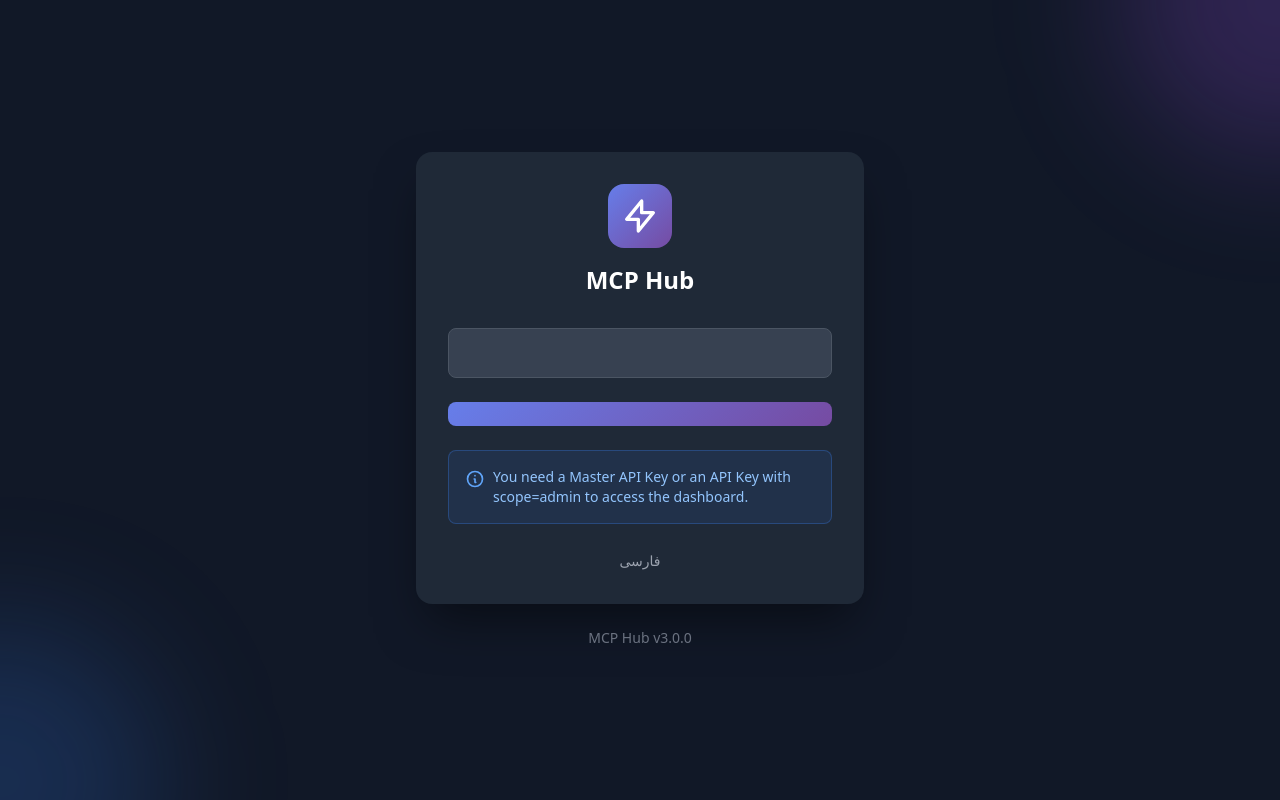
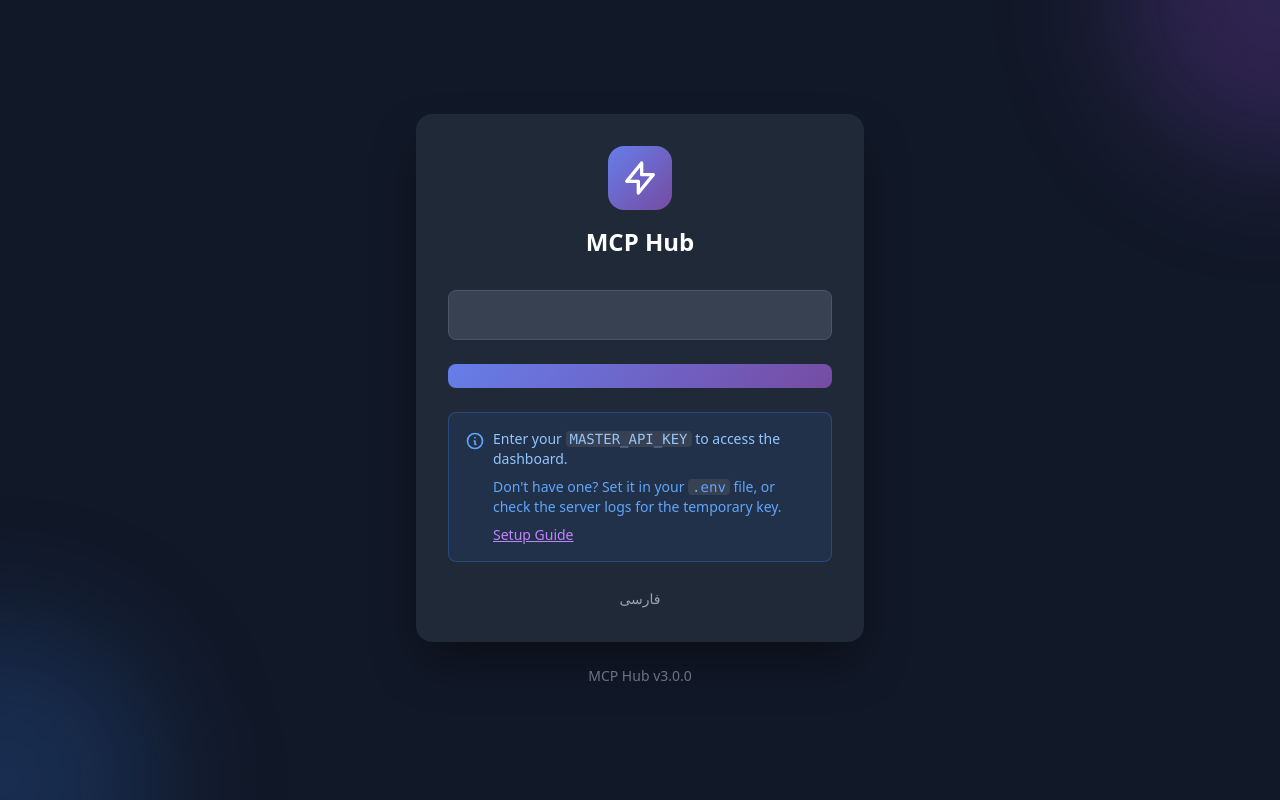
Before and after one commit to airano-ir/mcphub, a Python web app: template core/templates/dashboard/login.html in a window 1280 px wide. Run offline with Jinja, Linux system fonts and the light colour scheme; the template is opened without the code that fills it, so the values that code supplies are empty; some libraries are stand-ins or nearby versions.

Commit message:
fix(ux): improve new user onboarding experience
- Show full temporary API key in logs (not masked) so users can log in
- Redirect root URL / to /dashboard (was 404)
- Add setup guidance and docs link to login page
- Make footer version dynamic (read from pyproject.toml)

Co-Authored-By: Claude Opus 4.6 <noreply@anthropic.com>

```diff
--- a/core/auth.py
+++ b/core/auth.py
@@ -27,11 +27,14 @@ class AuthManager:
         if not self.master_api_key:
             # Generate a random key if not provided (dev mode)
             self.master_api_key = secrets.token_urlsafe(32)
+            self._is_temporary_key = True
             logger.warning(
                 "No MASTER_API_KEY environment variable found. "
-                f"Generated temporary key: {self.master_api_key[:8]}***{self.master_api_key[-4:]} "
+                f"Generated temporary key: {self.master_api_key} "
                 "(set MASTER_API_KEY in .env for production use)"
             )
+        else:
+            self._is_temporary_key = False
 
         # Project-specific keys (future feature)
         self.project_keys = {}
--- a/core/templates/dashboard/login.html
+++ b/core/templates/dashboard/login.html
@@ -108,13 +108,20 @@
                     <svg class="w-5 h-5 text-blue-400 {% if lang == 'fa' %}ml-2{% else %}mr-2{% endif %} mt-0.5 flex-shrink-0" fill="none" stroke="currentColor" viewBox="0 0 24 24">
                         <path stroke-linecap="round" stroke-linejoin="round" stroke-width="2" d="M13 16h-1v-4h-1m1-4h.01M21 12a9 9 0 11-18 0 9 9 0 0118 0z"/>
                     </svg>
-                    <p class="text-sm text-blue-300">
+                    <div class="text-sm text-blue-300">
                         {% if lang == 'fa' %}
-                        برای دسترسی به داشبورد به Master API Key یا یک API Key با scope=admin نیاز دارید.
+                        <p>برای دسترسی به داشبورد به Master API Key نیاز دارید.</p>
+                        <p class="mt-2 text-blue-400">کلید API خود را در متغیر محیطی <code class="bg-gray-700 px-1 rounded">MASTER_API_KEY</code> تنظیم کنید.</p>
                         {% else %}
-                        You need a Master API Key or an API Key with scope=admin to access the dashboard.
+                        <p>Enter your <code class="bg-gray-700 px-1 rounded">MASTER_API_KEY</code> to access the dashboard.</p>
+                        <p class="mt-2 text-blue-400">Don't have one? Set it in your <code class="bg-gray-700 px-1 rounded">.env</code> file, or check the server logs for the temporary key.</p>
                         {% endif %}
-                    </p>
+                        <p class="mt-2">
+                            <a href="https://github.com/airano-ir/mcphub#quick-start" target="_blank" class="text-purple-400 hover:text-purple-300 underline">
+                                {% if lang == 'fa' %}راهنمای شروع{% else %}Setup Guide{% endif %}
+                            </a>
+                        </p>
+                    </div>
                 </div>
             </div>
 
@@ -131,7 +138,7 @@
 
         <!-- Footer -->
         <p class="text-center text-gray-500 text-sm mt-6">
-            MCP Hub v3.0.0
+            MCP Hub v{{ version|default('3.0.0') }}
         </p>
     </div>
 </body>
```
Also changed, not shown: core/dashboard/routes.py (+15 -1 lines), server.py (+11 -2 lines).
